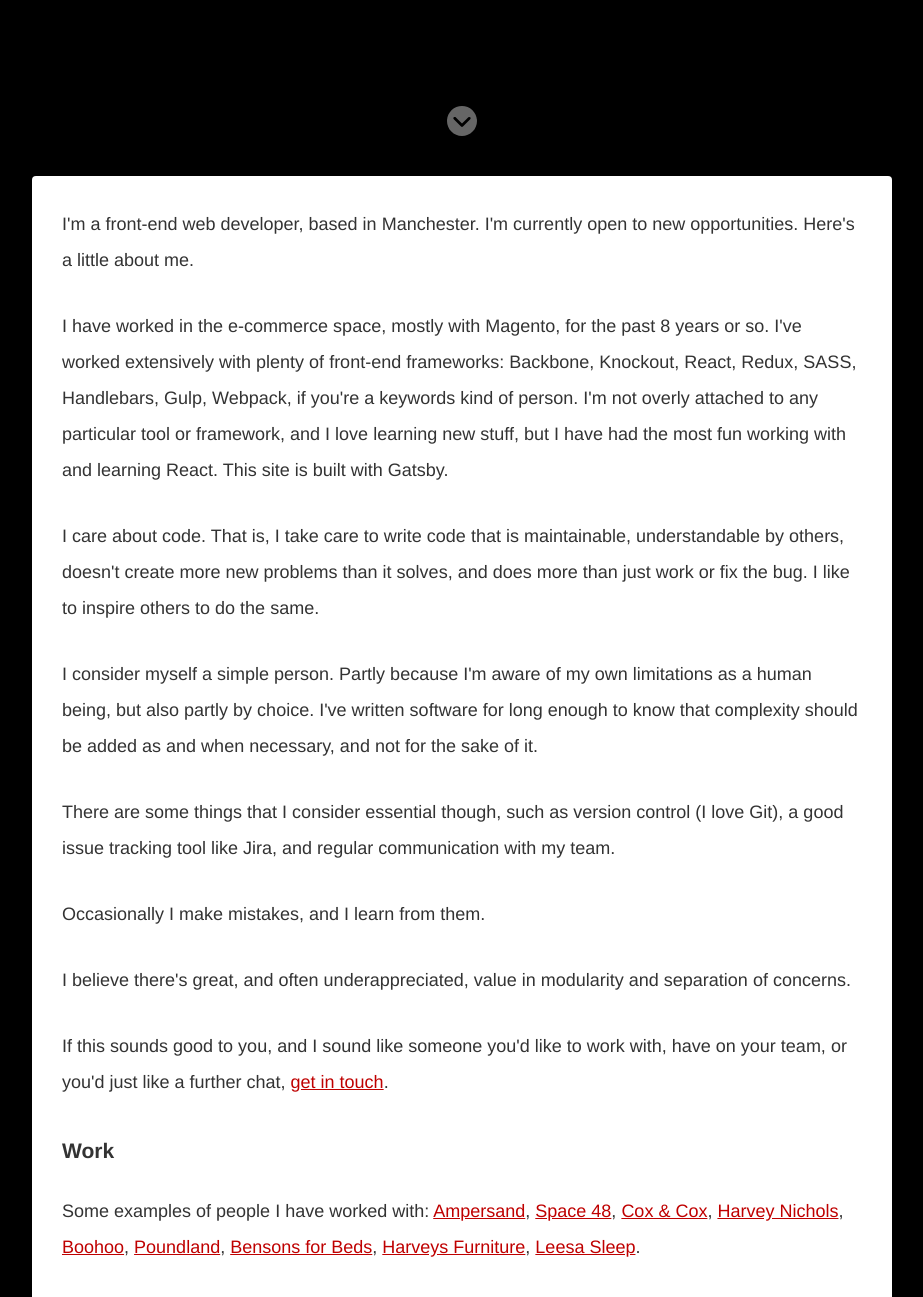
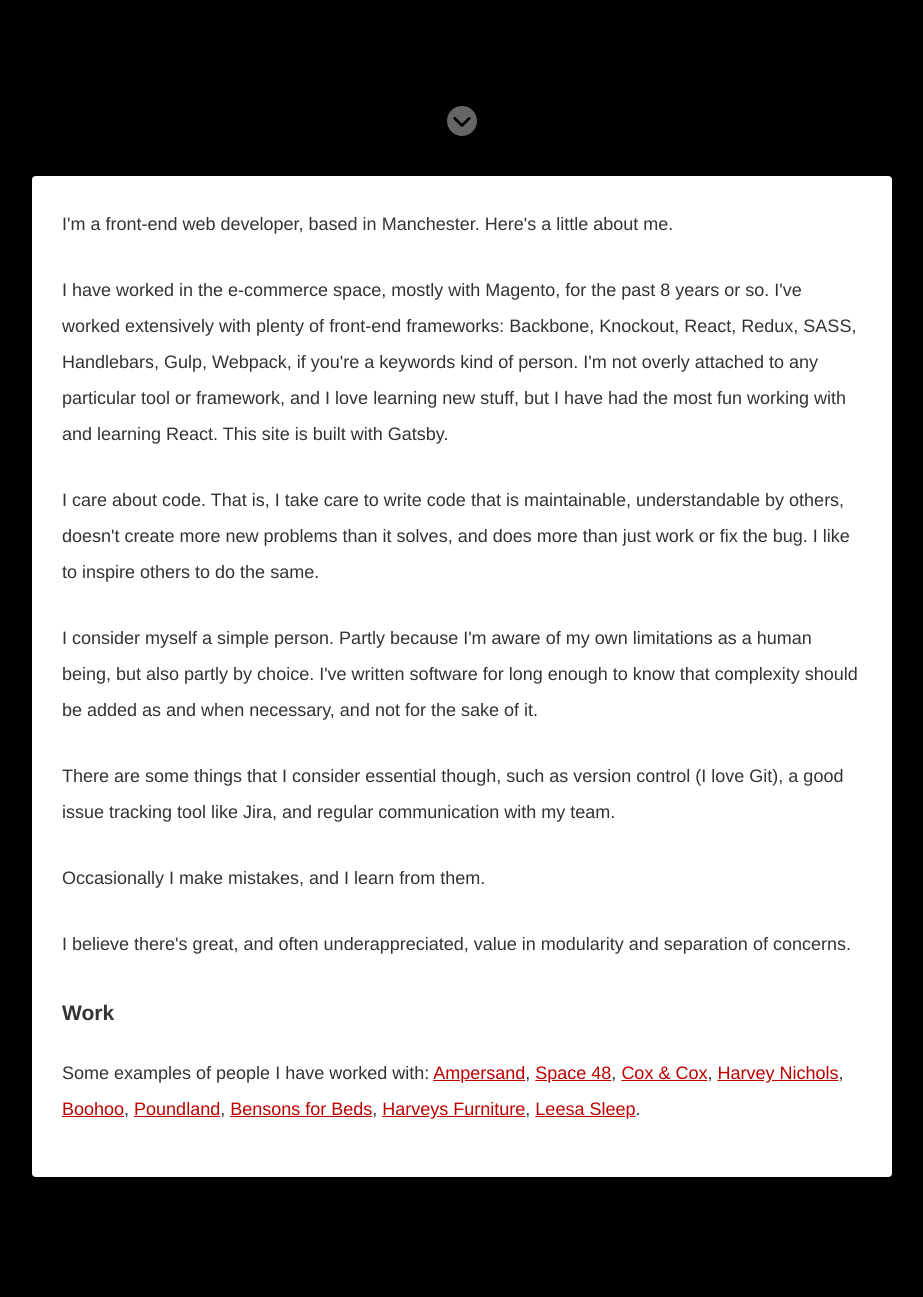
Before and after one commit to tommypyatt/tommypyatt.github.io, a Gatsby site: page / in a window 1280 px wide. Shown: the part 644-1941 px from the top of the page, without its empty margins (178-1101 px from the left). After the commit the page ends 1866 px from the top, so only its background shows below. Built offline with nearby package versions, Linux system fonts and the light colour scheme; Gatsby itself is replaced by a stand-in of ours; a web font is replaced by a local one.

Commit message:
Remove bits about open to opportunites

```diff
--- a/src/markdown-pages/index.md
+++ b/src/markdown-pages/index.md
@@ -4,7 +4,7 @@
 title: "Home"
 ---
 
-I'm a front-end web developer, based in Manchester. I'm currently open to new opportunities. Here's a little about me.
+I'm a front-end web developer, based in Manchester. Here's a little about me.
 
 I have worked in the e-commerce space, mostly with Magento, for the past 8 years or so. I've worked extensively with plenty of front-end frameworks: Backbone, Knockout, React, Redux, SASS, Handlebars, Gulp, Webpack, if you're a keywords kind of person. I'm not overly attached to any particular tool or framework, and I love learning new stuff, but I have had the most fun working with and learning React. This site is built with Gatsby.
 
@@ -18,8 +18,6 @@
 
 I believe there's great, and often underappreciated, value in modularity and separation of concerns.
 
-If this sounds good to you, and I sound like someone you'd like to work with, have on your team, or you'd just like a further chat, <a href="/" class="mailto-email">get in touch</a>.
-
 ### Work
 
 Some examples of people I have worked with: [Ampersand](https://ampersandcommerce.com/), [Space 48](https://www.space48.com/), [Cox & Cox](https://www.coxandcox.co.uk/), [Harvey Nichols](https://www.harveynichols.com/), [Boohoo](https://www.boohoo.com/), [Poundland](https://www.poundland.co.uk/), [Bensons for Beds](https://www.bensonsforbeds.co.uk/), [Harveys Furniture](https://www.harveysfurniture.co.uk/), [Leesa Sleep](https://www.leesa.com/).
```
